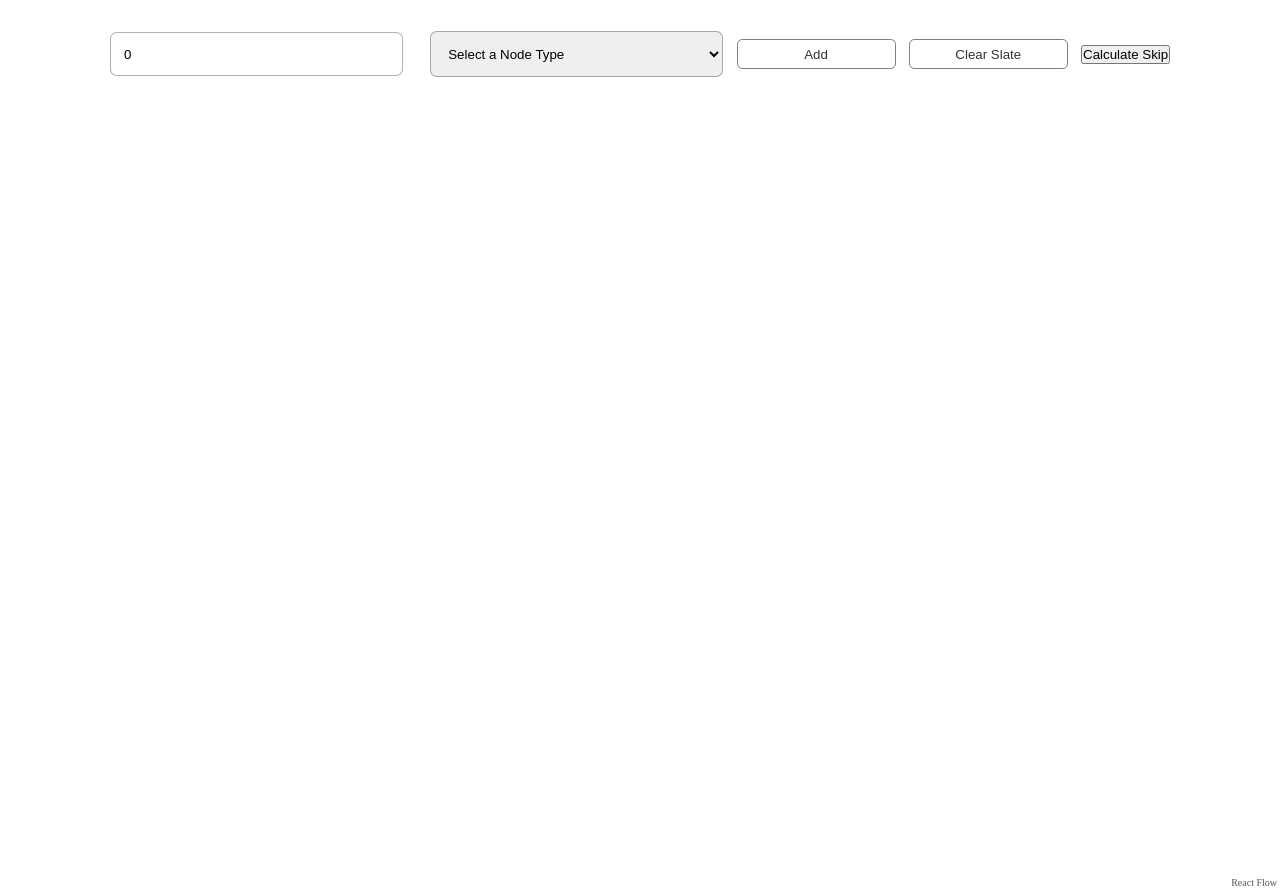
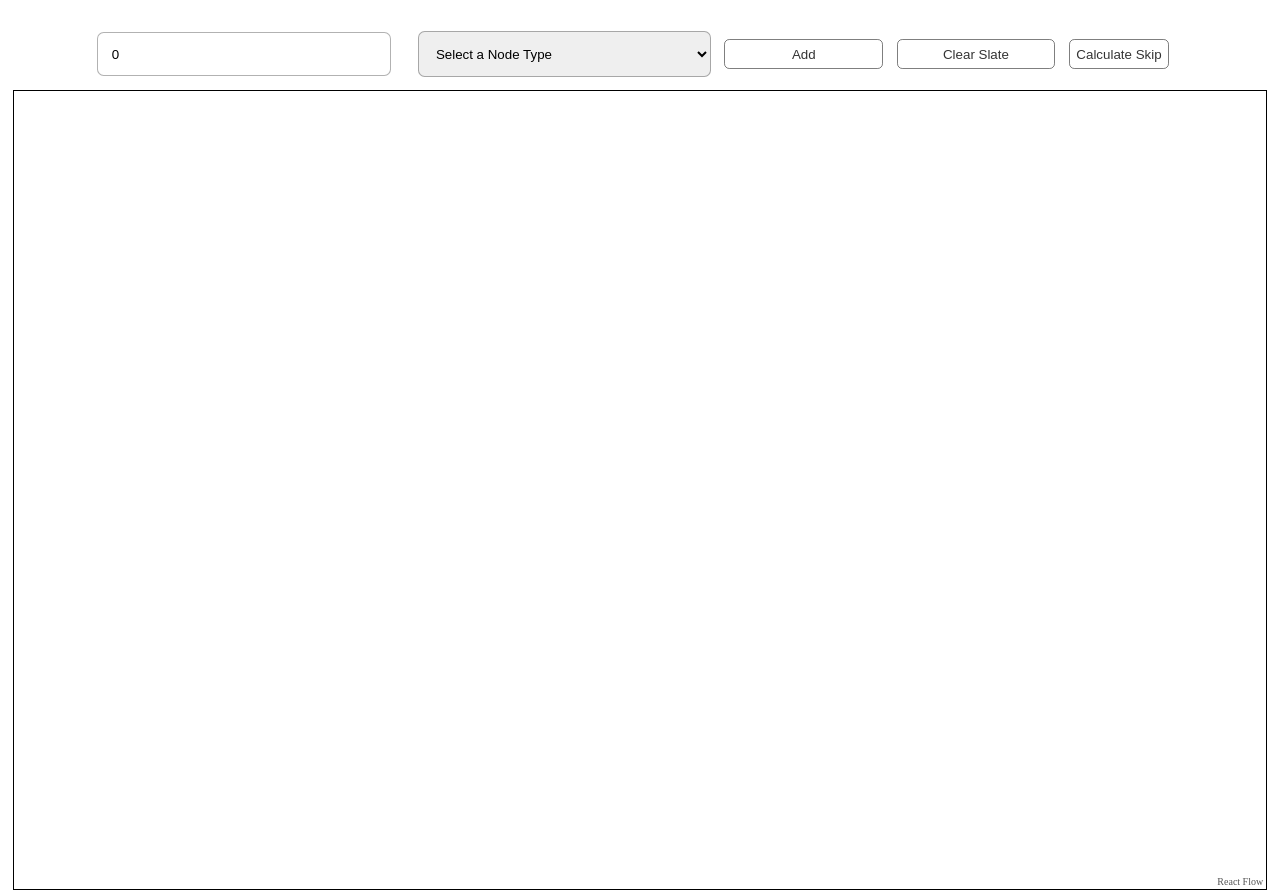
Before and after one commit to bugs-and-errors/route_builder, a React (Create React App) app: page / in a window 1280 px wide. Built offline with nearby package versions, Linux system fonts and the light colour scheme.

Commit message:
working new skip logic

```diff
--- a/src/App.js
+++ b/src/App.js
@@ -2,31 +2,25 @@ import React, { useState } from 'react';
 import ReactFlow, { removeElements, addEdge } from 'react-flow-renderer';
 import { CSVLink } from "react-csv";
 import Modals from "./Modal"
-import { get_possible_endpoints, unique_vals } from "./functions"
+import { get_possible_endpoints, unique_vals, get_pred_nodes } from "./functions"
 
 const App = () => {
   const [elements, setElements] = useState([]);
   const [openModal, setopenModal] = useState(false)
   const [prev_succ, setprev_succ] = useState([])
+  const [skipcal, setskipcal] = useState(false)
 
-  // const [skipState, setskipState] = useState([])
+  const [skipState, setskipState] = useState([])
 
   const onElementsRemove = (elementsToRemove) =>
     setElements((els) => removeElements(elementsToRemove, els));
 
-
-  // console.log(prev_succ)
   const onConnect = (params) => {
     console.log(params)
     // prev and successor track
     const x = [...prev_succ]
     x.push({ prev: params?.source, succ: params?.target })
     setprev_succ(x)
-
-    // flow tracker
-    // const possible_endpoints = get_possible_endpoints(prev_succ, elements, { prev: params?.source, succ: params?.target })
-    // let skip = [...skipState, ...possible_endpoints]
-    // setskipState(skip)
 
     // flow chart track
     params = { ...params }
@@ -53,10 +47,10 @@ const App = () => {
     setprev_succ(x.filter(v => v?.succ !== id || v?.prev !== id))
   }
 
-  // const skip_data = unique_vals(skipState)
+  const skip_data = unique_vals(skipState)
 
   const CSV_Data = [["Predecessor", "Successor"], ...prev_succ?.map(v => { return [v?.prev, v?.succ] })]
-  // const skip_CSV_Data = [["Predecessor", "Successor"], ...skip_data?.map(v => { return [v?.prev, v?.succ] })]
+  const skip_CSV_Data = [["Predecessor", "Successor"], ...skip_data?.map(v => { return [v?.prev, v?.succ] })]
 
 
 
@@ -70,55 +64,99 @@ const App = () => {
         <Modals toggleModal={toggleModal} push={push} Remove={Remove} setElements={setElements} setprev_succ={setprev_succ} />
 
         <div style={{ float: "right", marginRight: "10pt" }}>
-          {prev_succ?.length > 0 && <CSVLink data={CSV_Data}>
+
           <button
             style={{ width: "fit-content", position: "relative", margin: "10pt", marginLeft: "0px" }}
-              className="btn">Download Excel For No Skip</button>
-          </CSVLink>}
+            className="btn"
+            onClick={() => {
+              const nodes = []
+              const skip_data = []
+              elements?.forEach(v => {
+                if (v?.id?.split("__")[0] !== "reactflow") {
+                  nodes.push(v?.id)
+                }
+              })
 
-          <button onClick={() => {
-            // console.log(prev_succ, elements)
-            const start_nodes = []
-            elements?.forEach(v => { if (v?.type === "input") { start_nodes.push(v?.id) } })
+              for (let node_id of nodes) {
 
-            const ele = {}
-
-            for (let x of start_nodes) {
-              const nodes = prev_succ?.filter(v => v?.prev === x)
+                const nodes = prev_succ?.filter(v => v?.prev === node_id)
                 const visited = [...nodes]
                 const queue = [...nodes]
 
                 while (queue.length > 0) {
                   const current_node = queue.shift()
                   const succesive_nodes = prev_succ?.filter(v => v?.prev === current_node?.succ)
-                // console.log(succesive_nodes)
+
                   queue.push(...succesive_nodes)
                   visited.push(...succesive_nodes)
                 }
-              ele[x] = visited
+                skip_data.push(...visited?.map(v => { return { prev: node_id, succ: v?.succ } }))
               }
-            console.log(ele)
-          }}>Calculate Skip</button>
+              setskipState(skip_data)
+              setskipcal(true)
+            }}
+
+          >Calculate Skip</button>
+
+          {prev_succ?.length > 0 && <CSVLink data={CSV_Data}>
+            <button
+              style={{ width: "fit-content", position: "relative", margin: "10pt", marginLeft: "0px" }}
+              className="btn">Download No Skip</button>
+          </CSVLink>}
 
 
-          {/* {prev_succ?.length > 0 && <CSVLink data={skip_CSV_Data}>
+
+
+          {prev_succ?.length > 0 && skipcal && <CSVLink data={skip_CSV_Data}>
             <button
+              onClick={() => { setskipcal(false) }}
               style={{ width: "fit-content", position: "relative", margin: "10pt", marginLeft: "0px" }}
-              className="btn">Download Excel For Skip</button>
-          </CSVLink>} */}
+              className="btn">Download Skip</button>
+          </CSVLink>}
         </div>
 
       </div>
-
+      <div className="flow_chart_parent">
         <ReactFlow
           elements={elements}
           onElementsRemove={onElementsRemove}
           onConnect={onConnect}
           deleteKeyCode={46} /* 'delete'-key */
         />
-      {/* } */}
+      </div>
+
     </div>
   );
 };
 
 export default App;
+
+
+
+
+//   () => {
+          //   // console.log(prev_succ, elements)
+          //   const start_nodes = []
+          //   elements?.forEach(v => { if (v?.type === "input") { start_nodes.push(v?.id) } })
+
+          //   const ele = {}
+
+          //   for (let x of start_nodes) {
+          //     const nodes = prev_succ?.filter(v => v?.prev === x)
+          //     const visited = [...nodes]
+          //     const queue = [...nodes]
+
+          //     while (queue.length > 0) {
+          //       const current_node = queue.shift()
+          //       const succesive_nodes = prev_succ?.filter(v => v?.prev === current_node?.succ)
+          //       // console.log(succesive_nodes)
+          //       queue.push(...succesive_nodes)
+          //       visited.push(...succesive_nodes)
+          //     }
+
+          //     const full_path = visited?.map(v => { return { prev: x, succ: v?.succ } })
+
+          //     ele[x] = full_path
+          //   }
+          //   console.log(ele)
+          // }}
--- a/src/functions.js
+++ b/src/functions.js
@@ -40,4 +40,4 @@ const unique_vals = (skipState) => {
   return new_arr
 }
 
-export { get_possible_endpoints, unique_vals }
+export { get_possible_endpoints, unique_vals, get_pred_nodes }
--- a/src/styles/compo.css
+++ b/src/styles/compo.css
@@ -86,3 +86,8 @@ path.react-flow__edge-path {
 .remove_btn{
   border: 0px;
 }
+
+.flow_chart_parent{
+  height: 100%;width: 98%;margin: auto;
+  border: 1px solid;
+}
```
Lines whose indentation alone changed are shown as unchanged.
